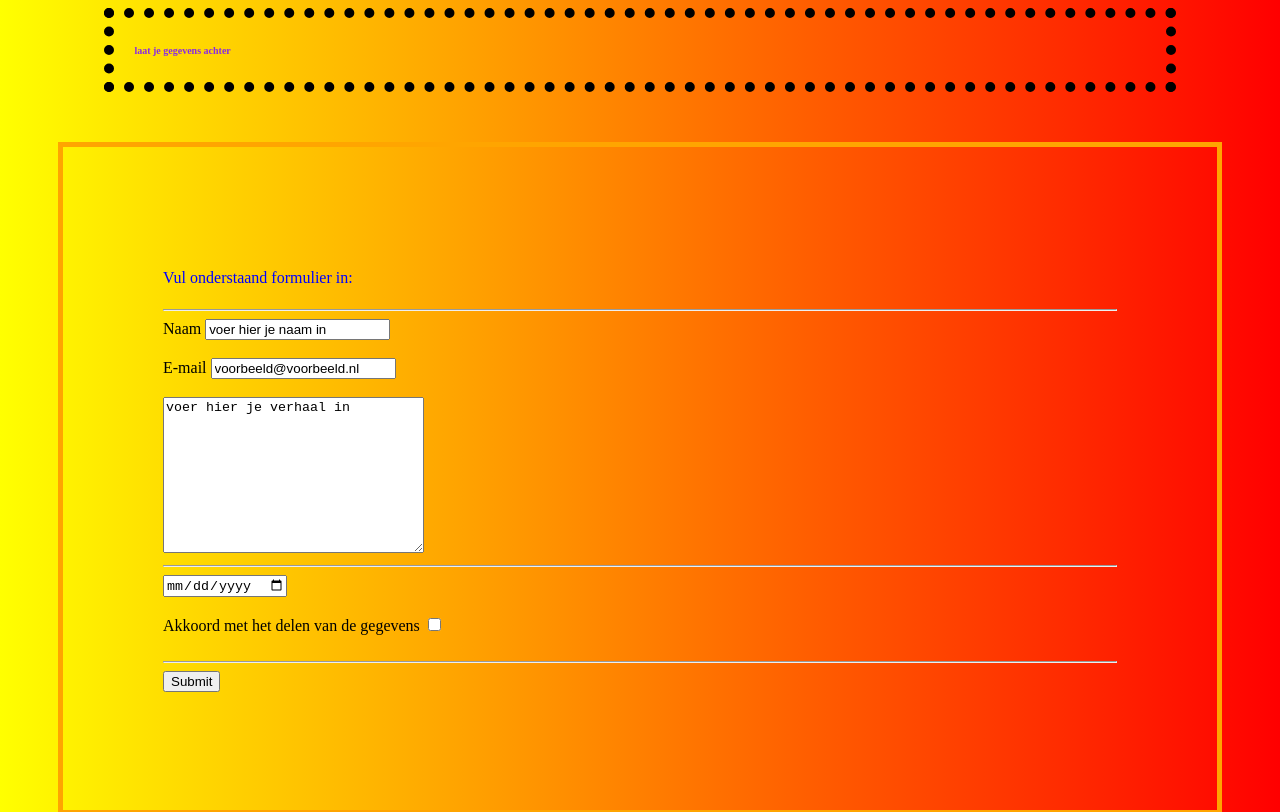
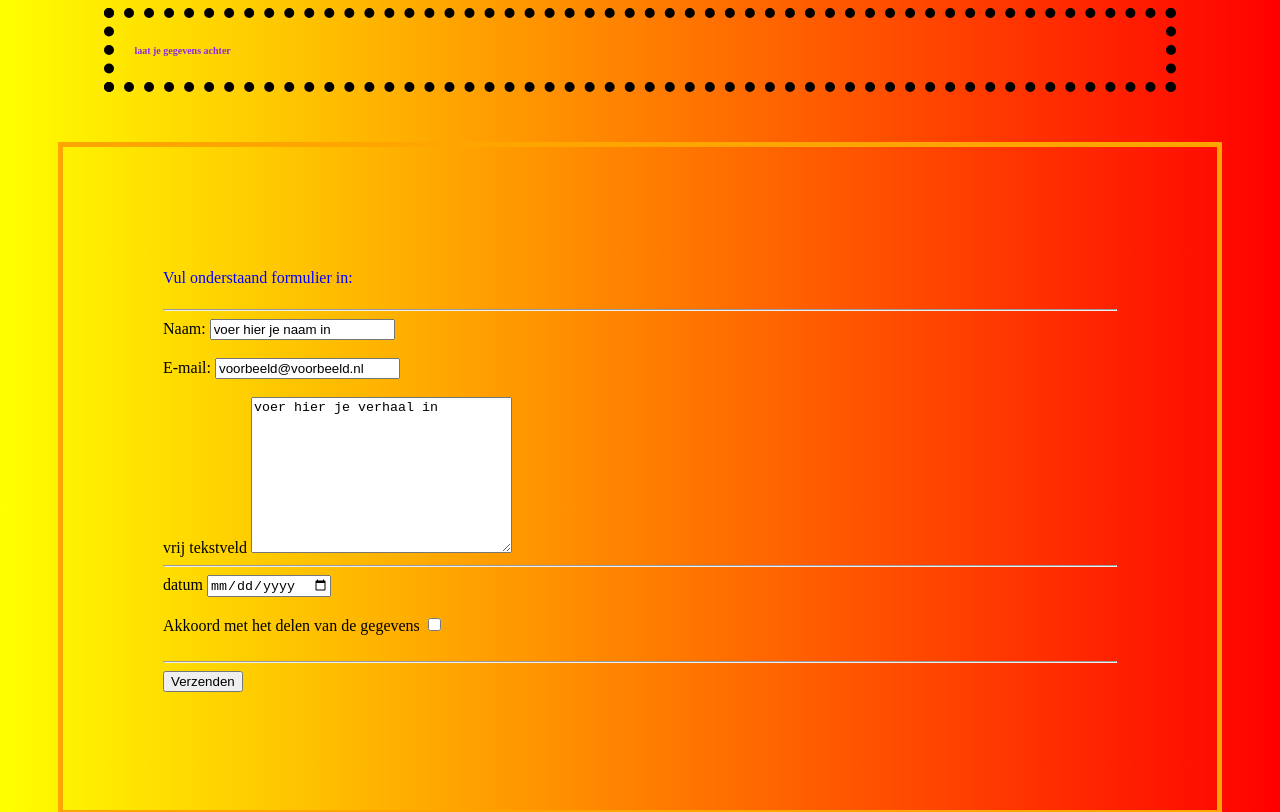
Before and after one commit to Santoo-san/winc-met-html-formulier, a plain HTML site: page contact.html in a window 1280 px wide. Shown: the top 812 px of the page. Drawn offline with Linux system fonts and the light colour scheme.

Commit message:
Add files via upload

```diff
--- a/contact.html
+++ b/contact.html
@@ -17,25 +17,14 @@
 
     <form name="contact" method="POST" data-netlify="true">
       <hr>
-      Naam <input type="text" value="voer hier je naam in" />
-      <br>
-      <br>
-      E-mail <input type="e-mail" value="voorbeeld@voorbeeld.nl" />
-      <br>
-      <br>
-      <textarea rows="10" cols="30">voer hier je verhaal in </textarea>
+      <label>Naam: <input name="naam" type="text" value="voer hier je naam in" /></label><br><br>
+      <label> E-mail: <input name="e-mail" type="e-mail" value="voorbeeld@voorbeeld.nl" /></label><br><br>
+      <label>vrij tekstveld <textarea name="tekst" rows="10" cols="30">voer hier je verhaal in </textarea></label>
       <hr>
-      <input type="date" />
-      <br>
-      <br>
-
-      Akkoord met het delen van de gegevens <input type="checkbox" />
-      <br>
-      <br>
+      <label> datum <input name="datum" type="date" /></label><br><br>
+      <label>Akkoord met het delen van de gegevens <input name="akkoord" type="checkbox" /></label><br><br>
       <hr>
-      <input type="submit" />
-      <br>
-      <br>
+      <button type="submit">Verzenden</button><br><br>
     </form>
   </main>
 
```
